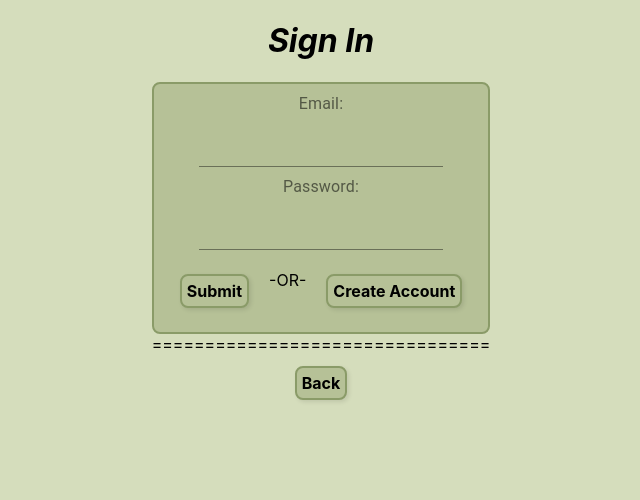
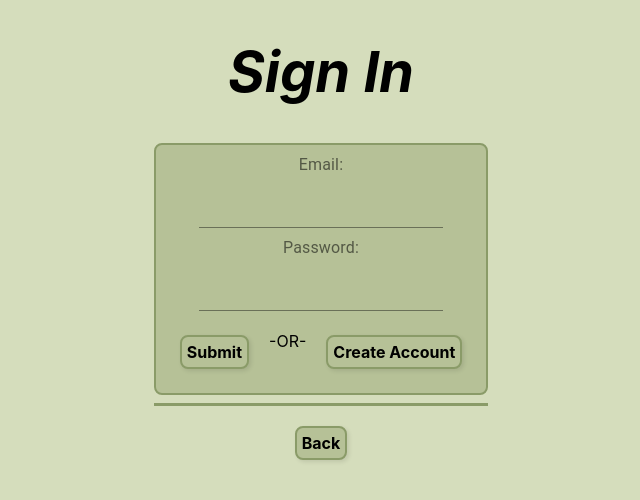
Before and after one commit to dungtran3864/swen-514-web-app, a React (Create React App) app: page /sign-in in a window 1280 px wide. Shown: the top 500 px of the page, without its empty margins (319-959 px from the left). Built offline with nearby package versions, Linux system fonts and the light colour scheme.

Commit message:
added horizontal rule instead of "======"

```diff
--- a/src/Button.js
+++ b/src/Button.js
@@ -17,11 +17,6 @@ const StyledLink = styled(Link)`
     margin: 12px;
 
     font-weight: bold;
-
-    img {
-        height: 1.5em;
-        margin-right: 8px;
-    }
 `;
 
 const Button = ({ to, label }) => (
--- a/src/SignIn.js
+++ b/src/SignIn.js
@@ -4,18 +4,15 @@ import Button from "./Button"
 import Styles from "./Styles";
 import { CenteredColumn } from "./StyleBlocks";
 import styled from "styled-components";
-import React from 'react';
+import React, {Component} from 'react';
 import Colors from "./Colors";
 
 const StyledSignIn = styled(CenteredColumn)`
   ${Styles.pageSetup};
   ${Styles.centeredColumn};
 
-  #title{
-    h1{
-      ${Styles.header}
-      font-style: italic;
-    }
+  header{
+    ${Styles.header};
   }
 
   #email{
@@ -35,32 +32,47 @@ const StyledSignIn = styled(CenteredColumn)`
   }
 
   #buttons{
-    align: center;
-    display: inline-block;
     padding: 12px;
     ${Styles.centeredRow};
-
-    #signOut{
-      background-color: ${Colors.red};
   }
 
-
-  }
   #or{
     margin: 8px;
     align: center;
   }
 
+  hr{
+    height: 3px;
+    background-color: ${Colors.green3};
+    border: none;
+  }
+
 ` ;
 
-const SignIn = () =>  {
+class SignIn extends Component{
+
+    constructor(props) {
+        super(props);
+        console.log(this.props)
+        this.state = {
+            email: "",
+            password: "",
+            address: "",
+            address_l2: "",
+            zipCode: "",
+            city: "",
+            state: ""
+        }
+    }
+
+    render() {
         return (
             <StyledSignIn>
-            <header id="title">
+                <header>
                     <h1>Sign In</h1>
                 </header>
                 <body>
-                <div className="form" id={"formed"}>
+                <div className="form">
                     <div id="login">
                         <InputLabel htmlFor="email" id="emailLabel">Email:</InputLabel>
                         <Input type="text" id="email" name="email"/>
@@ -68,17 +80,18 @@ const SignIn = () =>  {
                         <Input type="password" id="password" name="password"/><br/>
                     </div>
 
-                    <div id={"buttons"}>
-                        <Button to={"/citizen-home"} label={"Submit"}/><br/>
-                        <label id={"or"}> -OR- </label>
-                        <Button to={"/create-account"} label={"Create Account"}/>
+                    <div id="buttons">
+                        <Button to="/citizen-home" label="Submit"/><br/>
+                        <label id="or"> -OR- </label>
+                        <Button to="/create-account" label="Create Account"/>
                     </div>
                 </div>
-                <label>================================</label><br/>
+                <hr/>
                 <Button to={"/"} label={"Back"}/>
                 </body>
             </StyledSignIn>
         );
     }
+}
 
 export default SignIn;
--- a/src/Styles.js
+++ b/src/Styles.js
@@ -8,7 +8,7 @@ export default {
     `,
     header: `
         font-weight: 700;
-        font-size: 2em;
+        font-size: 1.75em;
         width: 100%;
         text-align: center;
         font-style: italic;
```
Lines whose indentation alone changed are shown as unchanged.
